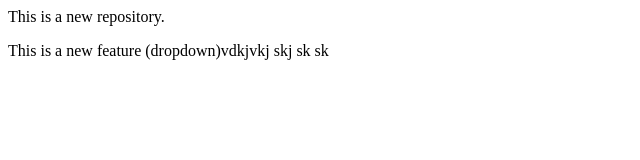
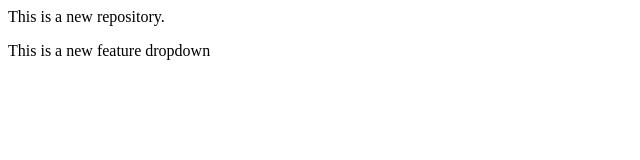
Before and after one commit to pradyumnesos/LocalRepo, a plain HTML site: page index.html in a window 1280 px wide. Shown: the whole page, without its empty margins (0-640 px from the left). Drawn offline with Linux system fonts and the light colour scheme.

Commit message:
new change 1

```diff
--- a/index.html
+++ b/index.html
@@ -1,2 +1,2 @@
 <p>This is a new repository.</p>
-<p>This is a new feature (dropdown)vdkjvkj skj sk sk</p>
+<p>This is a new feature dropdown</p>
```
